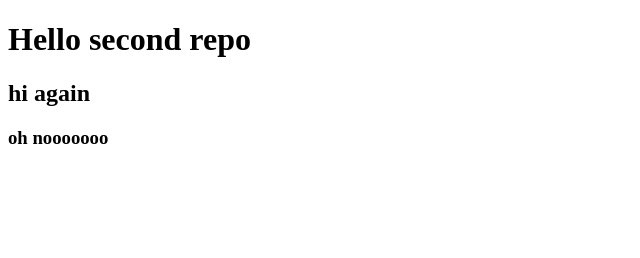
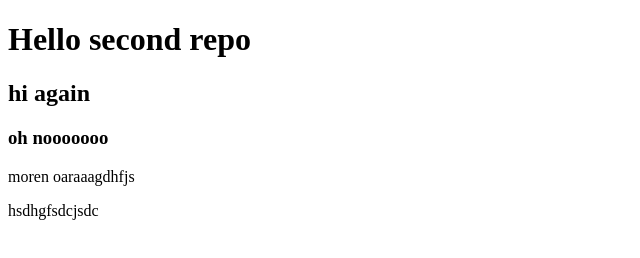
Before and after one commit to mohiuddin-milky/my-second-repo, a plain HTML site: page index.html in a window 1280 px wide. Shown: the whole page, without its empty margins (0-640 px from the left). Drawn offline with Linux system fonts and the light colour scheme.

Commit message:
Added some paragraph

```diff
--- a/index.html
+++ b/index.html
@@ -5,10 +5,13 @@
     <meta http-equiv="X-UA-Compatible" content="IE=edge">
     <meta name="viewport" content="width=device-width, initial-scale=1.0">
     <title>My second github repo</title>
+    <link rel="stylesheet" href="style.css">
 </head>
 <body>
     <h1>Hello second repo</h1>
     <h2>hi again</h2>
     <h3>oh nooooooo</h3>
+    <p>moren oaraaagdhfjs</p>
+    <p>hsdhgfsdcjsdc</p>
 </body>
 </html>
```
Also changed, not shown: style.css (added).
